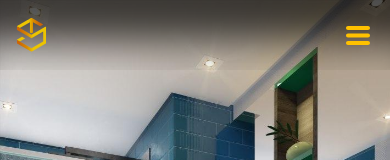
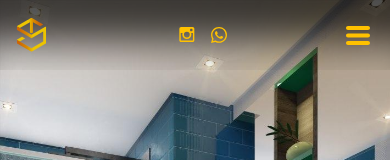
Before and after one commit to Selhar/architectureportfolio, a Next.js app: page / in a window 390 px wide. Shown: the top 160 px of the page. Built offline with nearby package versions, Linux system fonts and the light colour scheme.

Commit message:
feat: display social media links on mobile

```diff
--- a/components/Menu/index.tsx
+++ b/components/Menu/index.tsx
@@ -43,8 +43,10 @@ const Menu = () => {
         <LinkList
           items={contato.socialNetworks}
           type={LinkTypes.Icon}
-          classes={`lg:flex hidden col-row`}
-          itemClasses="fill-white hover:fill-yellow ml-4 w-4"
+          classes={`lg:flex lg:relative lg:transform-none lg:translate-none
+          lg:right-auto
+          fixed col-row right-1/2 transform translate-x-1/2`}
+          itemClasses="lg:fill-white lg:hover:fill-yellow fill-yellow ml-4 w-4"
           target="_newtarget"
         />
         <div onClick={() => setOpen(!open)}>
```
